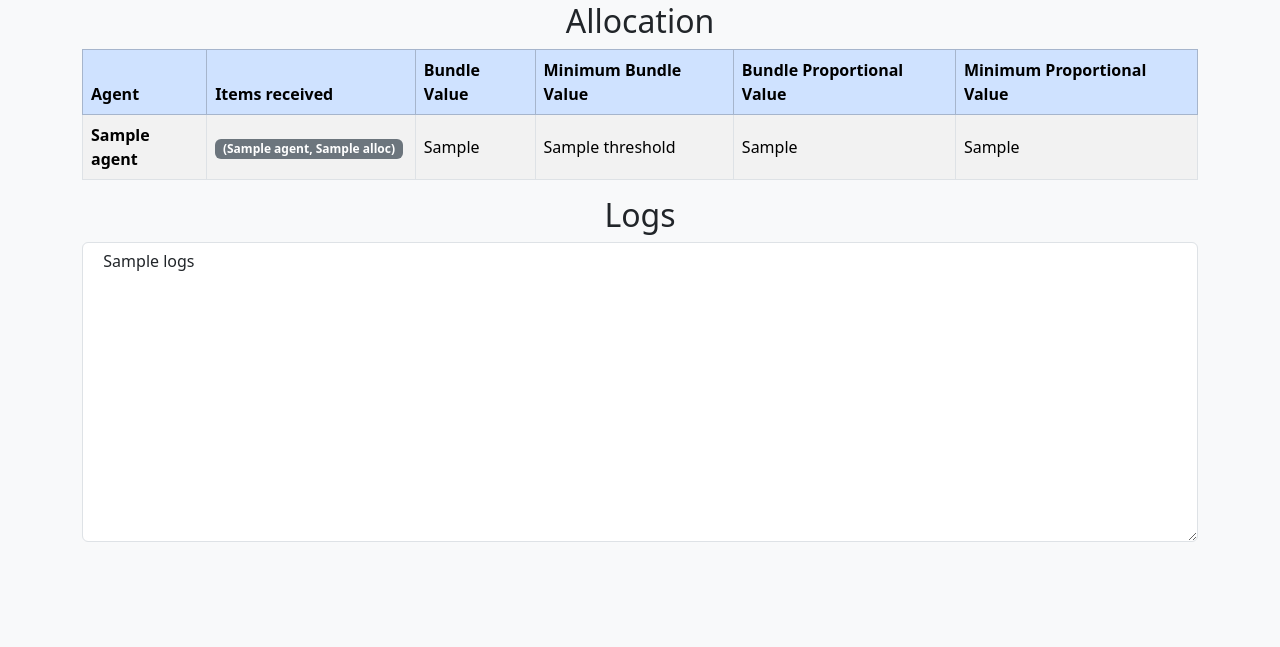
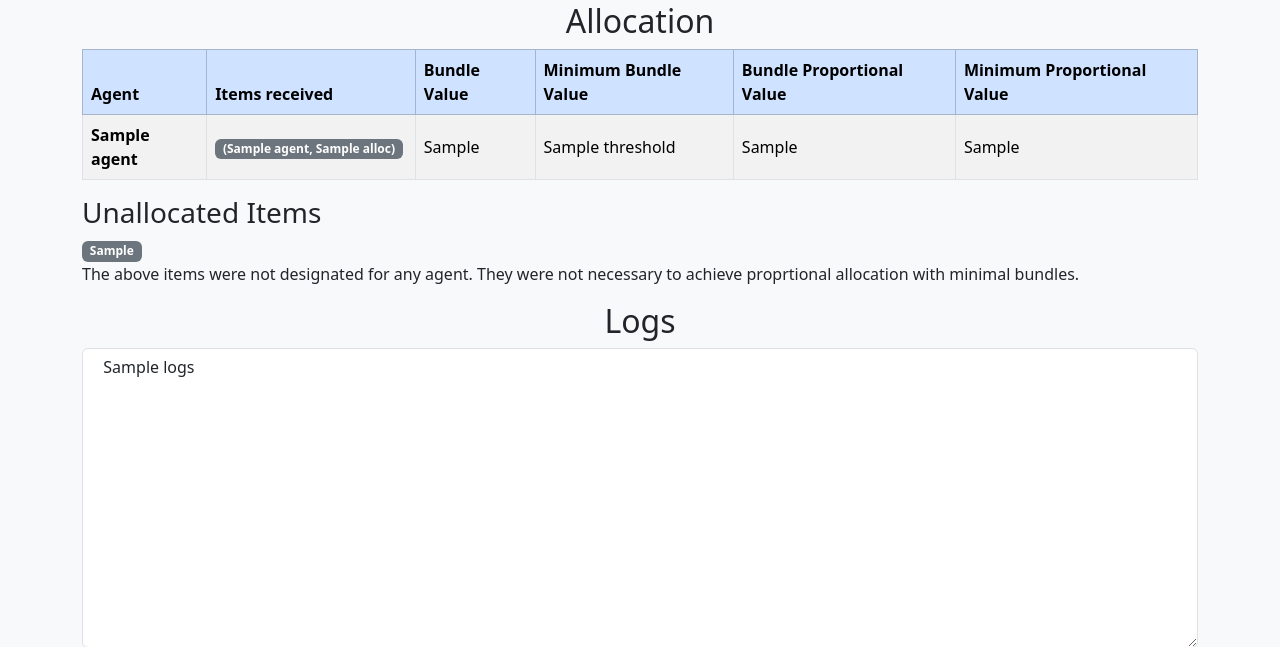
Before and after one commit to ElroiCarmel/web-research-algorithm, a Flask app: template my_web/templates/allocation.html in a window 1280 px wide. Shown: the part 192-839 px from the top of the page. Before the commit the page ends 734 px from the top, so only its background shows below. Run offline with Flask 3, Linux system fonts and the light colour scheme; the template is opened without the code that fills it: most values are stand-ins (such as "Sample title", 1, 10 or a date in 2020).

Commit message:
add: undesignated items

```diff
--- a/my_web/templates/allocation.html
+++ b/my_web/templates/allocation.html
@@ -28,22 +28,22 @@
         <span class="text-muted">— none —</span>
         {% endif %}
       </td>
-      <td>
-        {{ score[agent].bundle_value }}
-      </td>
-      <td>
-        {{ score[agent].threshold }}
-      </td>
-      <td>
-        {{ score[agent].proportional_value }}
-      </td>
-      <td>
-        {{ score[agent].prop_threshold }}
-      </td>
+      <td>{{ score[agent].bundle_value }}</td>
+      <td>{{ score[agent].threshold }}</td>
+      <td>{{ score[agent].proportional_value }}</td>
+      <td>{{ score[agent].prop_threshold }}</td>
     </tr>
     {% endfor %}
   </tbody>
 </table>
+{% if items_not_given %}
+<h3>Unallocated Items</h3>
+{% for it in items_not_given %}
+<span class="badge bg-secondary me-1">{{ it }}</span>
+{% endfor %}
+<p class="content-section">The above items were not designated for any agent. They were not necessary to achieve
+  proprtional allocation with minimal bundles.</p>
+{% endif %}
 <h2 class="mt-2 text-center">Logs</h2>
 <textarea class="form-control mb-3" style="height: 300px" readonly>
   {{ logs }}
```
Also changed, not shown: my_web/route.py (+6 -4 lines).
